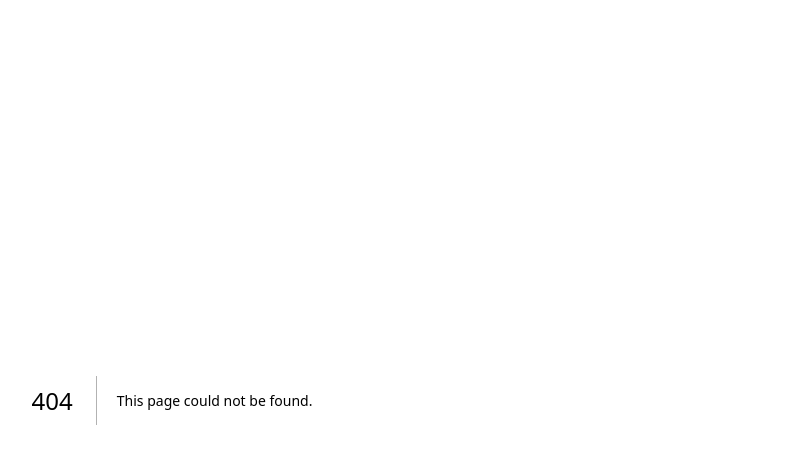
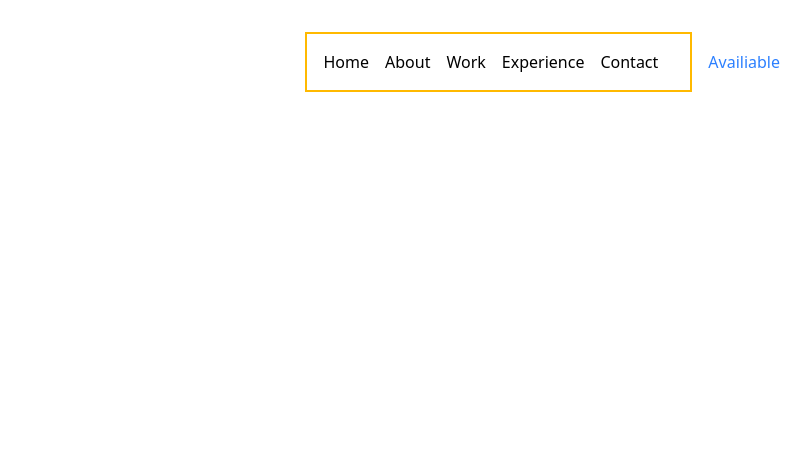
Before and after one commit to adebomiolusegun/My-portfolio, a Next.js app: page /components/Header in a window 1280 px wide. Before the commit this address had no page. Shown: the top 464 px of the page, without its empty margins (468-1279 px from the left). Built offline with nearby package versions, Linux system fonts and the light colour scheme.

Commit message:
working on nav

```diff
--- /dev/null
+++ b/app/components/About/page.tsx
@@ -0,0 +1,16 @@
+function AboutPage() {
+  return (
+    <main className="flex flex-col gap-6 h-screen justify-center  px-4 py-2 cursor-pointer">
+      <div>
+        <h1 className="text-3xl font-bold">About Me</h1>
+        <p className="text-lg mt-4">
+          I am a passionate software developer with experience in building web
+          applications using modern technologies. I enjoy solving complex
+          problems and continuously learning new skills to improve my craft.
+        </p>
+      </div>
+    </main>
+  );
+}
+
+export default AboutPage;
--- /dev/null
+++ b/app/components/Contact/page.tsx
@@ -0,0 +1,10 @@
+function ContactPage() {
+  return (
+    <main className="flex flex-col gap-6 h-screen justify-center  px-4 py-2">
+      <h1>Contact</h1>
+      <p>Get in touch with me!</p>
+    </main>
+  );
+}
+
+export default ContactPage;
--- /dev/null
+++ b/app/components/Header/page.tsx
@@ -0,0 +1,12 @@
+import NavPage from "../Nav/page";
+
+function Header() {
+  return (
+    <main className="flex flex-col items-center  text-white p-4">
+      <NavPage />
+      <h1>Welcome to My Website</h1>
+    </main>
+  );
+}
+
+export default Header;
--- /dev/null
+++ b/app/components/Nav/page.tsx
@@ -0,0 +1,37 @@
+import Link from "next/link";
+import { RxHamburgerMenu } from "react-icons/rx";
+
+function NavPage() {
+  return (
+    <>
+      <div className="flex ml-auto justify-end items-center p-4">
+        <RxHamburgerMenu className="flex text-black text-2xl md:hidden" />
+        <nav className=" border-2 border-amber-400 items-center text-black p-4 pr-8 md:flex hidden">
+          <ul className="flex space-x-4">
+            <li>
+              <Link href="#home">Home</Link>
+            </li>
+            <li>
+              <Link href="#about">About</Link>
+            </li>
+            <li>
+              <Link href="#work">Work</Link>
+            </li>
+            <li>
+              <Link href="#experience">Experience</Link>
+            </li>
+            <li>
+              <Link href="#contact">Contact</Link>
+            </li>
+          </ul>
+        </nav>
+
+        <div className="flex items-center justify-center ml-4 ">
+          <p className="text-blue-500 hidden md:flex ">Availiable</p>
+        </div>
+      </div>
+    </>
+  );
+}
+
+export default NavPage;
--- /dev/null
+++ b/app/components/projects/page.tsx
@@ -0,0 +1,11 @@
+function ProjectsPage() {
+  return (
+    <main className="flex flex-col gap-6 h-screen justify-center  px-4 py-2 cursor-pointer">
+      <div>
+        <p>Projects</p>
+      </div>
+    </main>
+  );
+}
+
+export default ProjectsPage;
```
